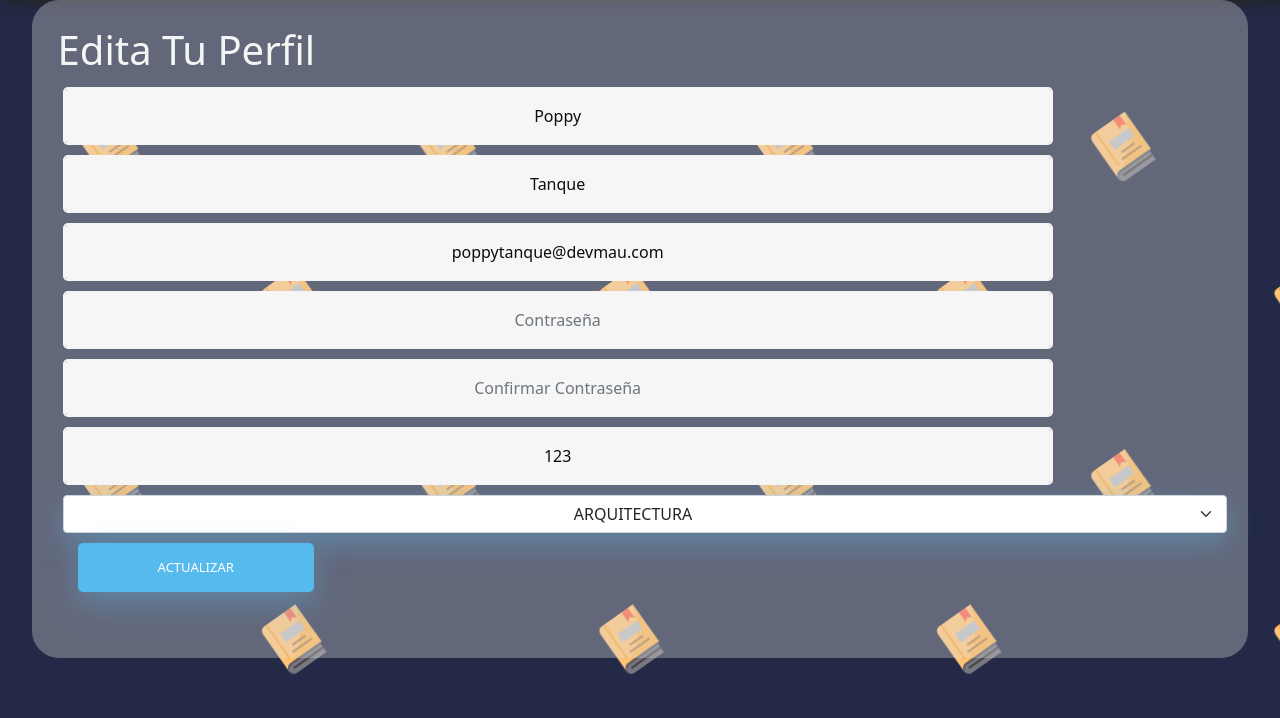
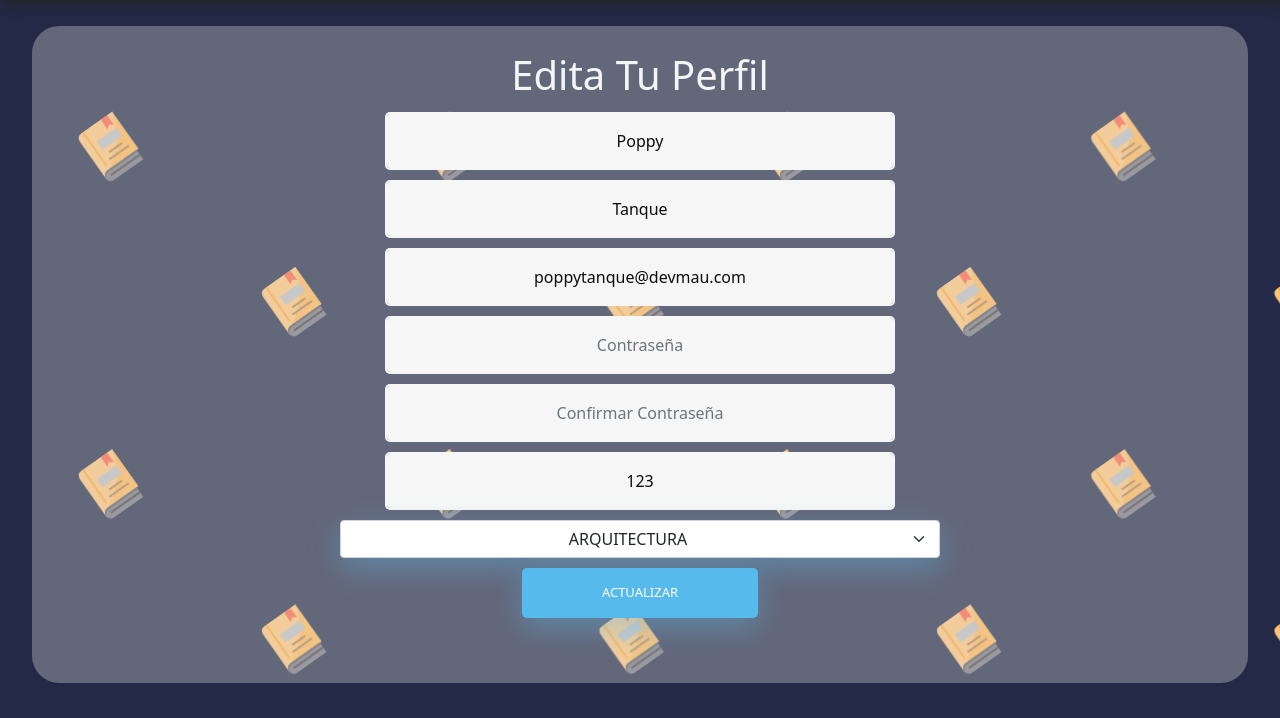
Before and after one commit to Mau5trakt/biblodb, a Flask app: page /perfil in a window 1280 px wide. Shown: the part 82-800 px from the top of the page. Run offline with Flask 2, Linux system fonts and the light colour scheme; a user stored in the database is signed in; some libraries are stand-ins or nearby versions.

Commit message:
created new atributes

```diff
--- a/static/style.css
+++ b/static/style.css
@@ -182,6 +182,23 @@ h2{
   align-items: center;
 }
 
+.h1-perfil{
+  display: flex;
+  justify-content: center;
+  align-items: center;
+}
+
+.form{
+   width: 100%;
+  max-width: 600px;
+  margin: 0 auto;
+  display: flex;
+  flex-direction: column;
+  justify-content: center;
+  align-items: center;
+
+}
+
 
 .historial{
 
@@ -193,6 +210,7 @@ border-radius: 27px;
 }
 
 .main-container{
+  padding-top: 2%;
   display:flex;
   justify-content:center;
 }
```
